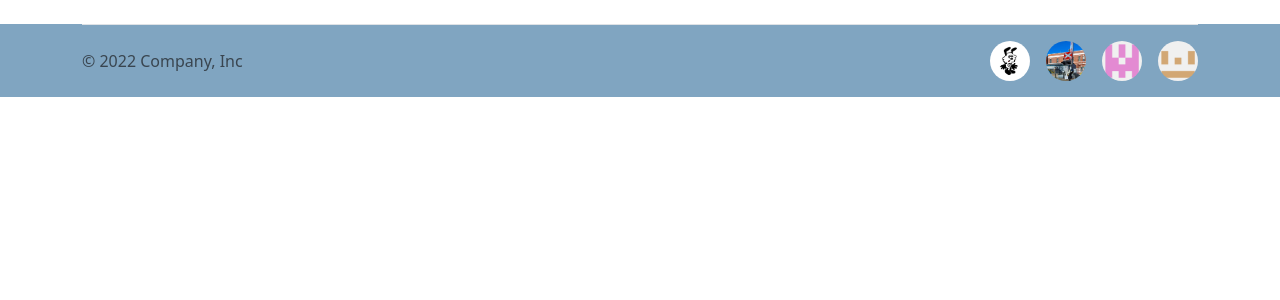
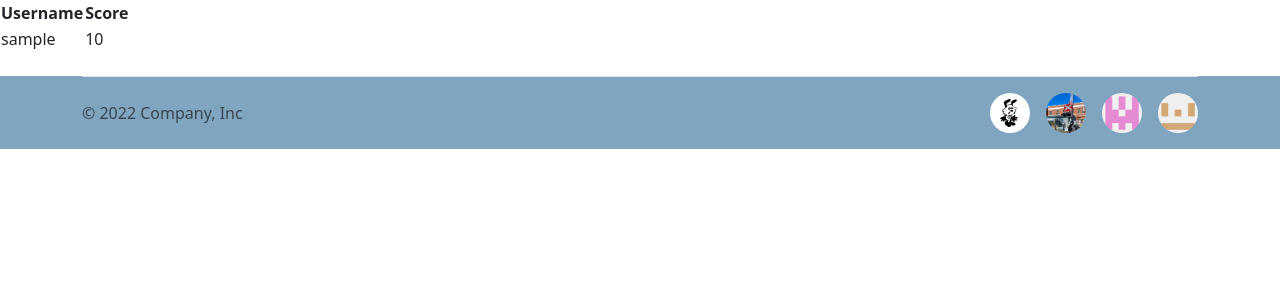
Before and after one commit to realroyxu/CITS3403-MurderMystery, a Flask app: template app/templates/pages/leaderboard.html in a window 1280 px wide. Shown: the part 91-391 px from the top of the page. Run offline with Flask 3, Linux system fonts and the light colour scheme; the template is opened without the code that fills it: most values are stand-ins (such as "Sample title", 1, 10 or a date in 2020).

Commit message:
created leaderboard component

```diff
--- a/app/templates/pages/leaderboard.html
+++ b/app/templates/pages/leaderboard.html
@@ -3,7 +3,5 @@
 {% block title %}Home{% endblock %}
 
 {% block content %}
-    <div class="leaderboard">
-
-    </div>
+    {% include "leaderboard_component.html" %}
 {% endblock %}
--- /dev/null
+++ b/app/templates/pages/leaderboard_component.html
@@ -0,0 +1,22 @@
+<div class="leaderboard-container">
+    <table class="leaderboard">
+        <thead>
+            <tr>
+                <th>Username</th>
+                <th>Score</th>
+            </tr>
+        </thead>
+        <tbody>
+            {% for item in sample_data %}
+            <tr class="leaderboard-item">
+                <td class="leaderboard-username">
+                    {{ item.username }}
+                </td>
+                <td class="leaderboard-score">
+                    {{ item.score }}
+                </td>
+            </tr>
+            {% endfor %}
+        </tbody>
+    </table>
+</div>
```
